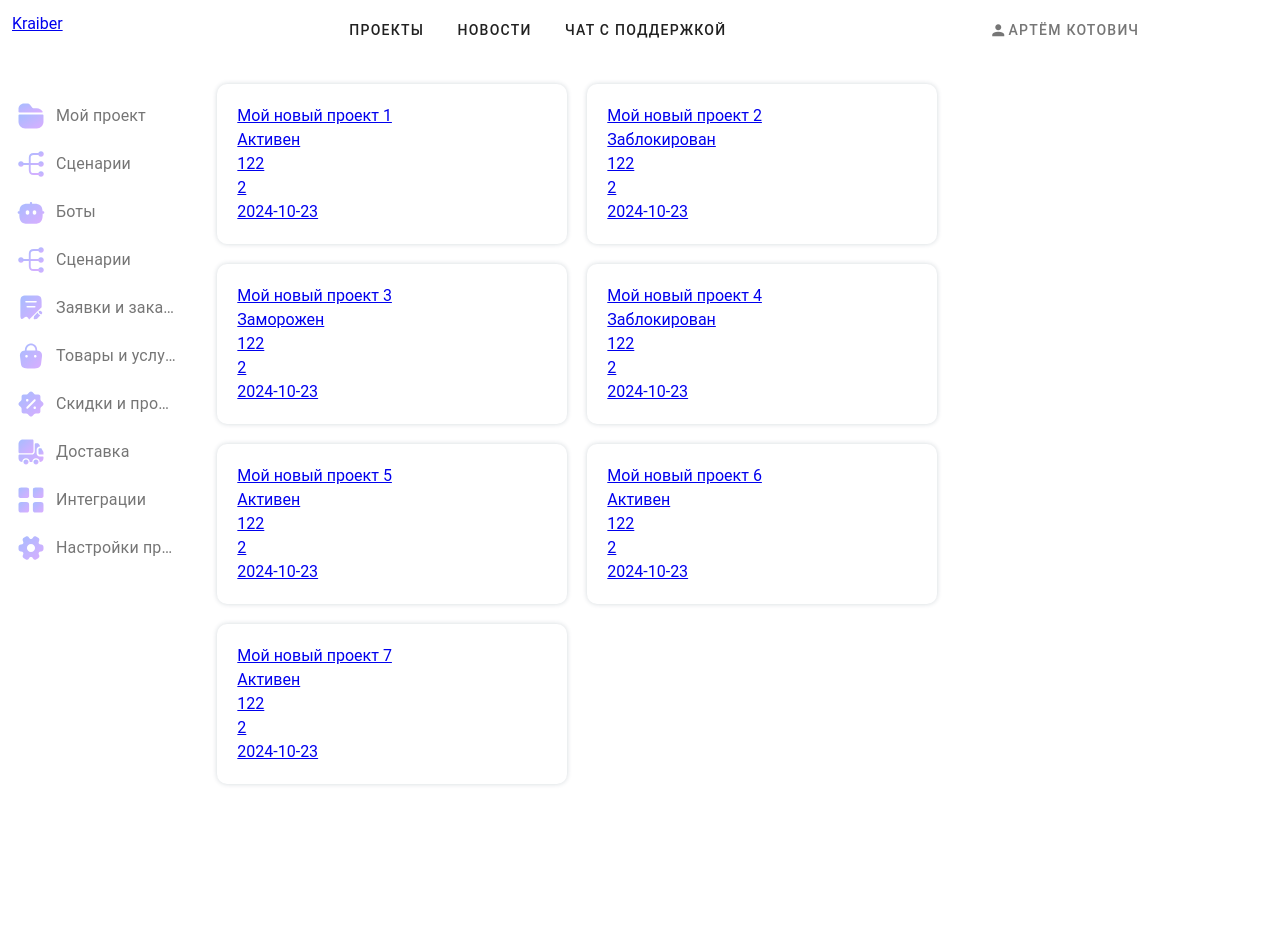
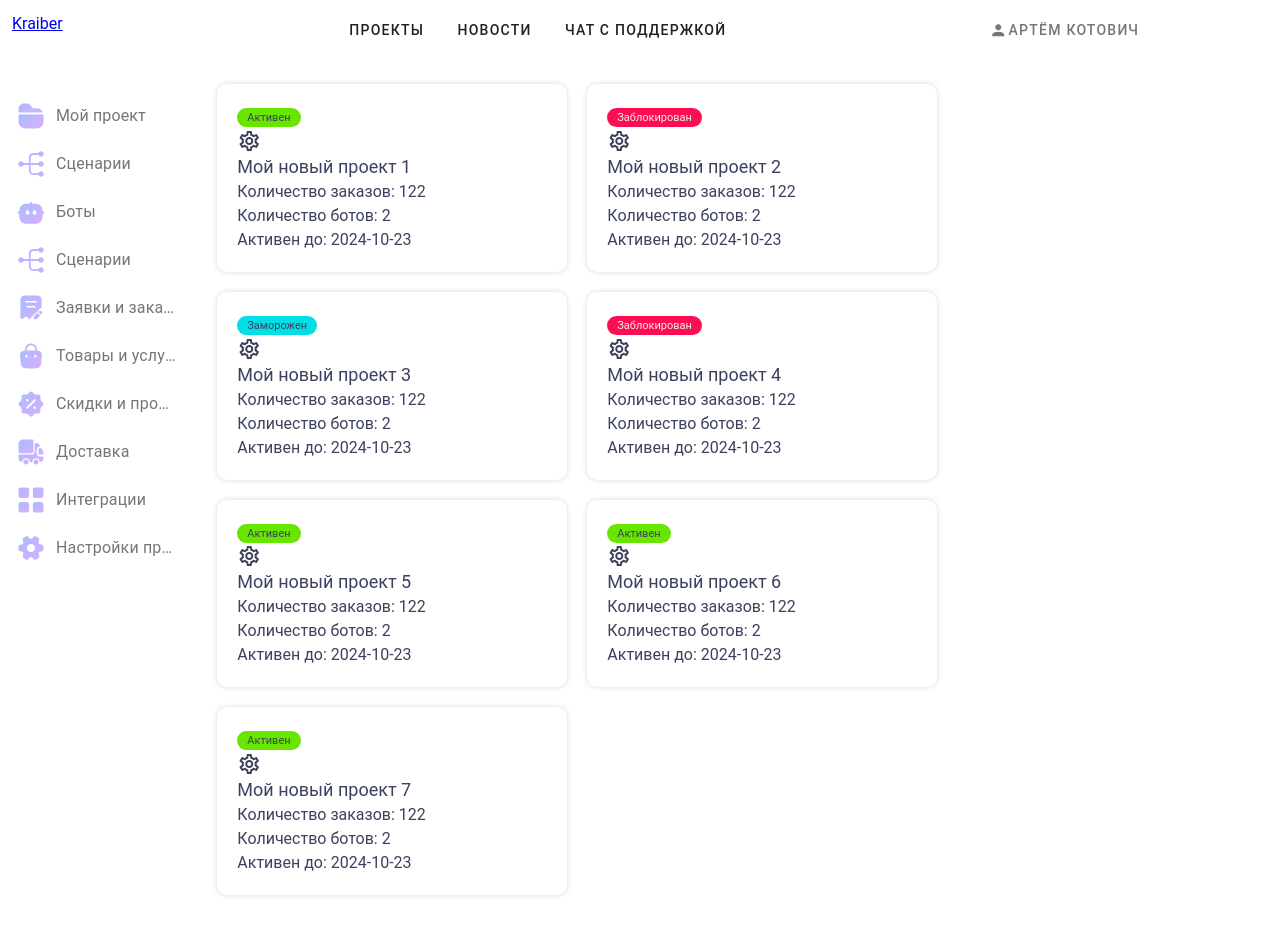
Before and after one commit to segakgd/kb_front, a Vue app: page /projects in a window 1280 px wide. Before the commit the page ends 816 px from the top, so only its background shows below. Built offline with nearby package versions, Linux system fonts and the light colour scheme.

Commit message:
Update Projects.vue

```diff
--- a/src/components/Projects.vue
+++ b/src/components/Projects.vue
@@ -29,15 +29,16 @@
           class="project-item"
         >
           <div>
-            <div><span>{{ project.name }}</span></div>
             <div>
-              <span v-if="project.status === ProjectStatusEnum.Active">Активен</span>
-              <span v-else-if="project.status === ProjectStatusEnum.Block">Заблокирован</span>
-              <span v-else-if="project.status === ProjectStatusEnum.Frozen">Заморожен</span>
+              <span class="project-status--active" v-if="project.status === ProjectStatusEnum.Active">Активен</span>
+              <span class="project-status--blocked" v-else-if="project.status === ProjectStatusEnum.Block">Заблокирован</span>
+              <span class="project-status--frozen" v-else-if="project.status === ProjectStatusEnum.Frozen">Заморожен</span>
             </div>
-            <div>{{ project.orderCount }}</div>
-            <div>{{ project.botCount }}</div>
-            <div>{{ project.activeTo }}</div>
+            <v-icon icon="mdi-cog-outline"/>
+            <div style="font-weight: 400; font-size: 18px;"><span>{{ project.name }}</span></div>
+            <div>Количество заказов: <span>{{ project.orderCount }}</span></div>
+            <div>Количество ботов: <span>{{ project.botCount }}</span></div>
+            <div>Активен до: <span>{{ project.activeTo }}</span></div>
           </div>
         </a>
       </div>
@@ -161,6 +162,29 @@ export default {
   margin-right: 20px;
   margin-bottom: 20px;
   border-radius: 10px;
+  text-decoration: none;
+  color: #3C415E;
+  position: relative;
 }
 
+.project-item .project-status--active, .project-item .project-status--blocked, .project-item .project-status--frozen {
+  padding: 3px 10px;
+  font-size: 11px;
+  border-radius: 10px;
+}
+
+.project-item .project-status--active {
+  background: #68e600;
+}
+
+.project-item .project-status--blocked {
+  background: #ff0c55;
+  color: #ededed;
+}
+
+.project-item .project-status--frozen {
+  background: #00dee6;
+}
+
+
 </style>
```
